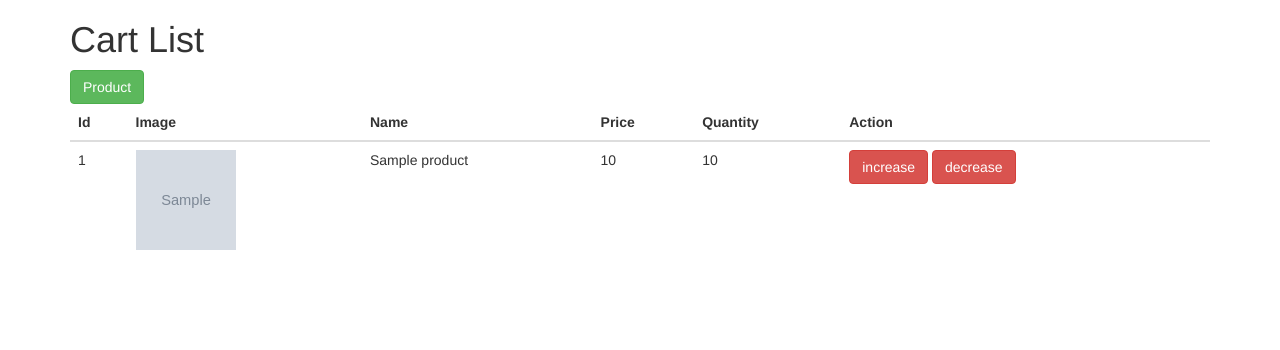
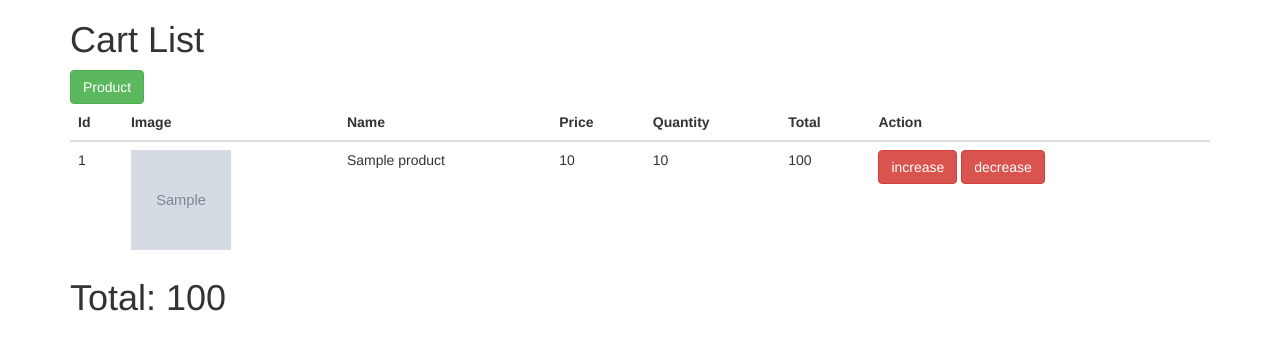
Before and after one commit to huongvu03/triumph_php, a PHP site: page /cart.php in a window 1280 px wide. Shown: the top 350 px of the page. Run offline with PHP 8.4, Linux system fonts and the light colour scheme; the visitor is signed in with stand-in values (Sample User, id 1); tables that the repository leaves empty or names only in its code hold one stand-in row (values such as "Sample post"); grey boxes marked "Sample" are stand-in pictures.

Commit message:
Update cart.php

```diff
--- a/php/user/cart.php
+++ b/php/user/cart.php
@@ -2,6 +2,7 @@
     session_start();
     $user=$_SESSION["user"];
     $userId=$_SESSION["userId"];
+
     $conn= mysqli_connect("localhost","root","","triumph_php");
     if(!$conn){
         die("error connect db");
@@ -46,11 +47,15 @@
                 <th>Name</th>
                 <th>Price</th>
                 <th>Quantity</th>
+                <th>Total</th>
                 <th>Action</th>
             </tr>
             </thead>
            <tbody>
             <?php
+            $subTotal=0;
+            $total=0;
+
                foreach($cartList as $pro){
             ?>
             <tr>
@@ -60,17 +65,20 @@
                 <td><?=$pro["proName"]?></td>
                 <td><?=$pro["proPrice"]?></td>
                 <td><?=$pro["cartQuantity"]?></td>
+                <td><?=$subTotal=($pro["proPrice"]*$pro["cartQuantity"])?></td>
                 <td>
                 <a href="process-product-increase.php?id=<?=$pro["proId"]?>" class="btn btn-danger">increase</a>
                 <a href="process-product-decrease.php?id=<?=$pro["proId"]?>" class="btn btn-danger">decrease</a>
                 </td>
             </tr>
         <?php
+            $total += $subTotal;
          }
         ?>
         </tbody>
-
+<?php ?>
         </table>
+        <h1>Total: <?=$total?> </h1>
     <?php
 
     }
```
